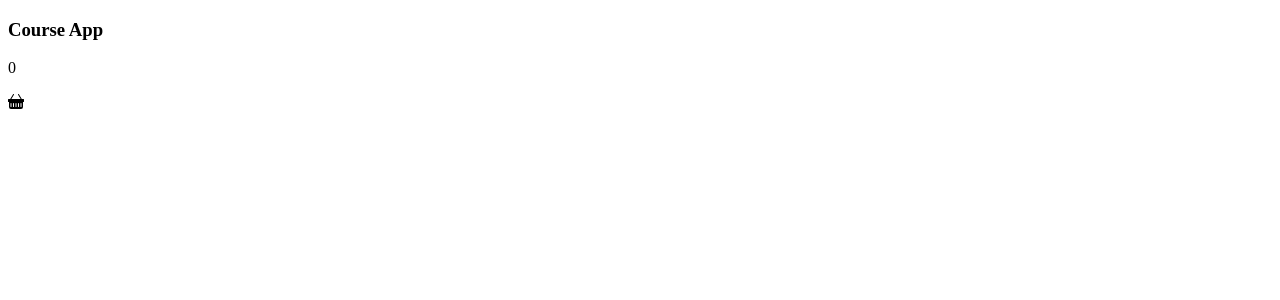
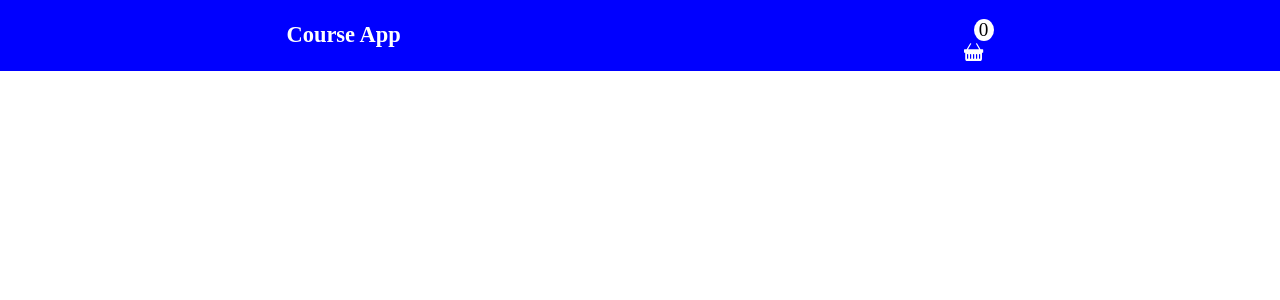
Before and after one commit to furkansylu97/ReactReduxProject, a React (Vite) app in the folder ReduxProject/: page / in a window 1280 px wide. Shown: the top 300 px of the page. Built offline with nearby package versions, Linux system fonts and the light colour scheme.

Commit message:
Css edits were performed and normalize.css packages were uploaded to project

```diff
--- a/ReduxProject/package.json
+++ b/ReduxProject/package.json
@@ -11,6 +11,7 @@
   },
   "dependencies": {
     "@reduxjs/toolkit": "^2.8.2",
+    "normalize.css": "^8.0.1",
     "react": "^19.1.0",
     "react-dom": "^19.1.0",
     "react-icons": "^5.5.0",
--- a/ReduxProject/src/App.css
+++ b/ReduxProject/src/App.css
@@ -0,0 +1,25 @@
+.Navbar {
+    display: flex;
+    justify-content: space-around;
+    background-color: blue;
+    color: white;
+    font-size: larger;
+}
+
+.NavbarIconWrapper {
+    position: relative;
+}
+
+.Navbarquantity {
+    background-color: white;
+    color: black;
+    width: 20px;
+    text-align: center;
+    border-radius: 50%;
+}
+
+.ItemsIcon {
+    position: absolute;
+    bottom: 10px;
+     right: 10px;
+}
--- a/ReduxProject/src/components/Navbar.jsx
+++ b/ReduxProject/src/components/Navbar.jsx
@@ -1,18 +1,20 @@
-import React from 'react'
+import React from "react";
 import { BsFillBasketFill } from "react-icons/bs";
 
 function Navbar() {
   return (
     <nav>
-        <div>
-            <h3>Course App</h3>
-            <div>
-                <p>0</p>
-            </div>
-            <BsFillBasketFill />
+      <div className="Navbar">
+        <h3>Course App</h3>
+        <div className="NavbarIconWrapper">
+          <div className="Navbarquantity">
+            <p>0</p>
+          </div>
+          <BsFillBasketFill className="ItemsIcon" />
         </div>
+      </div>
     </nav>
-  )
+  );
 }
 
-export default Navbar
+export default Navbar;
--- a/ReduxProject/src/main.jsx
+++ b/ReduxProject/src/main.jsx
@@ -3,6 +3,7 @@ import "./index.css";
 import App from "./App.jsx";
 import { store } from "./components/Store.jsx";
 import { Provider } from "react-redux";
+import 'normalize.css';
 
 createRoot(document.getElementById("root")).render(
   <Provider store={store}>
```
Also changed, not shown: 1 other file (tests, documents, lock files or other folders).
